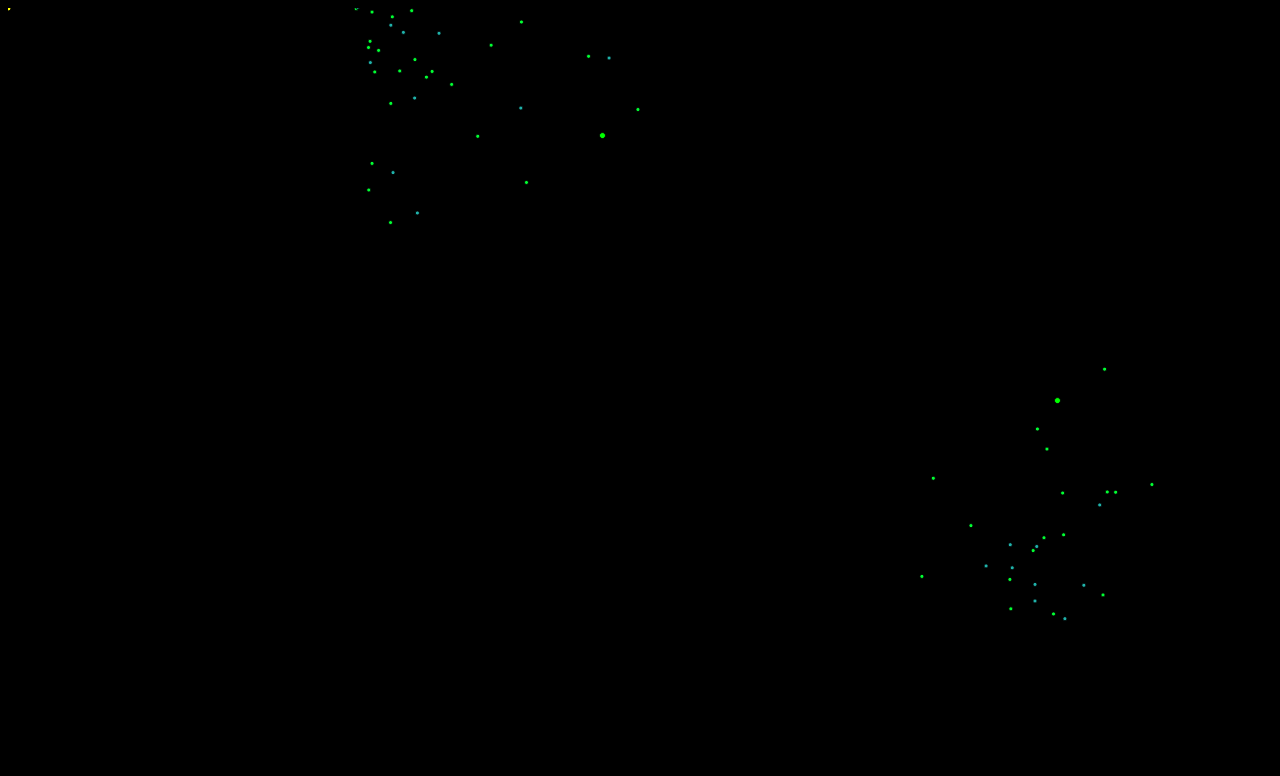
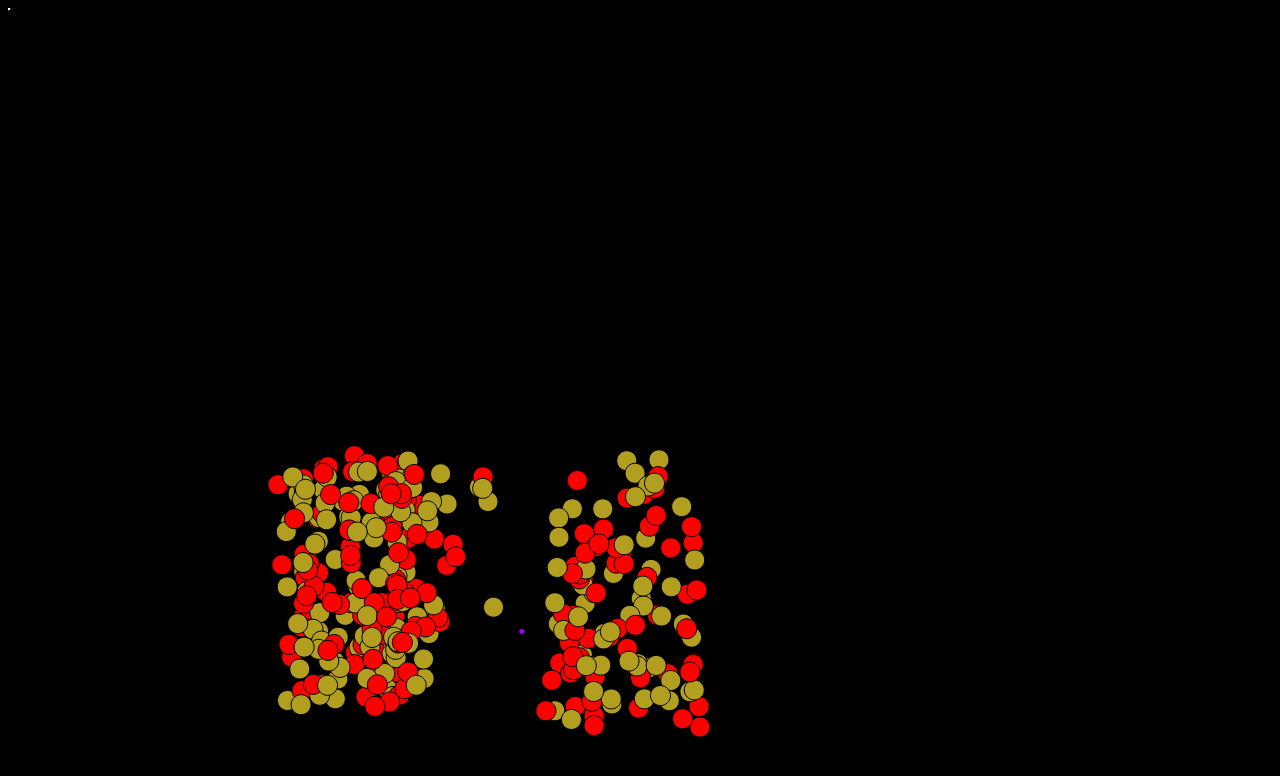
Before and after one commit to YuriyLu/Course-work-2021-Swarm-AI, a plain HTML site: page index.html in a window 1280 px wide. Drawn offline with nearby package versions, Linux system fonts and the light colour scheme; animation ran at ten frames a second.

Commit message:
Refactoring

```diff
--- a/index.html
+++ b/index.html
@@ -1,5 +1,7 @@
 <html>
 <head>
+    <script type="text/javascript" src="src/utils.js"></script>
+    <script type="text/javascript" src="src/globalConstants.js"></script>
     <script type="text/javascript" src="http://code.jquery.com/jquery-2.0.3.min.js"></script>
     <script type="text/javascript" src="src/two.js"></script>
     <script type="text/javascript" src="src/Agent/agent.js"></script>
@@ -9,8 +11,8 @@
     <script type="text/javascript" src="src/Targets/targetCollection.js"></script>
     <script type="text/javascript" src="src/Targets/targetGroup.js"></script>
     <script type="text/javascript" src="src/Targets/targetGroupCache.js"></script>
-    <script type="text/javascript" src="src/systemParameters.js"></script>
-    <script type="text/javascript" src="src/utils.js"></script>
+
+
 
     <style>
         body {
@@ -27,46 +29,38 @@
 <body>
 <div id="canvas" style="background: black"></div>
 <script type="text/javascript">
-    var utils = new Utils(),
-        systemParameters = new SystemParameters(utils);
-
-    var elem = document.getElementById('canvas');
-    var playArea = {
+    randomInt(1, 32)
+    let elem = document.getElementById('canvas');
+    const playArea = {
         width: $(window).width() - 20,
         height: $(window).height() - 40
     };
 
-    var two = new Two(playArea).appendTo(elem);
+    let two = new Two(playArea).appendTo(elem);
 
-    var beeCollection = new Swarm(two, playArea, utils, systemParameters),
-        targetCollection = new TargetCollection(two, playArea, utils, systemParameters);
+    let beeCollection = new Swarm(two, playArea),
+        targetCollection = new TargetCollection(two, playArea);
 
     targetCollection.spawnMouseTarget();
 
-    for (var i = 0; i < systemParameters.targets; i++) {
+    for (let i = 0; i < TARGETS_AMOUNT; i++) {
         targetCollection.spawnTarget();
-    };
+    }
 
-    for(var i = 0; i < systemParameters.bees; i ++) {
-        beeCollection.spawnAgent();
-    };
+    for(let i = 0; i < AGENTS_AMOUNT; i ++) {
+        beeCollection.spawnAgent(i);
+    }
 
-    var targetGroupCache = new TargetGroupCache(targetCollection, systemParameters);
+    const targetGroupCache = new TargetGroupCache(targetCollection);
 
     two.bind('update', function () {
         targetCollection.update();
 
-        var groupedBees = targetGroupCache.getGroup(beeCollection.agents);
+        const groupedBees = targetGroupCache.getGroup(beeCollection.agents);
         beeCollection.update(groupedBees);
     });
 
-    if(systemParameters.frameThrottle) {
-        two.play();
-    } else {
-        // will run the game as fast as possible.
-        // used for debugging perf
-        setInterval(function () { two.update(); }, 0);
-    }
+    two.play();
 </script>
 </body>
 </html>
--- a/src/Agent/agent.js
+++ b/src/Agent/agent.js
@@ -1,53 +1,35 @@
-function Agent(dot, playArea, utils, systemParameters) {
+function Agent(dot, playArea) {
 
     let velocity = { x: 0.0, y: 0.0 },
         acceleration = { x: 0.0, y: 0.0 },
-        position = utils.getRandomPosition(playArea),
-        rf = utils.randomFloat(0.00002, 0.00009),
-        initialFill = dot.fill,
-        accelerationClamp = utils.diffuse(systemParameters.accelerationClamp, 0.15),
-        velocityClamp = utils.diffuse(systemParameters.velocityClamp, 0.15);
+        position = getRandomPosition(playArea),
+        rf = randomFloat(0.00002, 0.00009),
+        accelerationClamp = diffuse(ACCELERATION_CLAMP, 0.15),
+        velocityClamp = diffuse(VELOCITY_CLAMP, 0.15);
 
     const update = function(targetDot, settings) {
         const target = targetDot.translation;
 
-        const d = utils.distanceTo(position, target);
-        const distance = utils.getDistance(d);
+        const d = distanceTo(position, target);
+        const distance = getDistance(d);
 
-        const accelerationRate = distance * rf;
+        const accelerationRate = 1;
         acceleration.x = d.x * accelerationRate;
         acceleration.y = d.y * accelerationRate;
 
-        acceleration.x = utils.clamp(acceleration.x, accelerationClamp);
-        acceleration.y = utils.clamp(acceleration.y, accelerationClamp);
+        acceleration.x = clamp(acceleration.x, accelerationClamp);
+        acceleration.y = clamp(acceleration.y, accelerationClamp);
 
         velocity.x = velocity.x + acceleration.x;
         velocity.y = velocity.y + acceleration.y;
 
-        velocity.x = utils.clamp(velocity.x, velocityClamp);
-        velocity.y = utils.clamp(velocity.y, velocityClamp);
+        velocity.x = clamp(velocity.x, velocityClamp);
+        velocity.y = clamp(velocity.y, velocityClamp);
 
         position.x += velocity.x;
         position.y += velocity.y;
 
         dot.translation.set(position.x, position.y);
-
-        updateLeaderState(settings);
-    };
-
-    const updateLeaderState = function(settings) {
-        if(systemParameters.debug === true) {
-            if(settings != null){
-                dot.fill = settings.fill;
-                dot.scale = settings.scale;
-            }
-            else{
-                if(dot.scale !== 1) {
-                    dot.fill = initialFill;
-                    dot.scale = 1;
-                }
-            }
-        }
     };
 
     return {
--- a/src/Swarm/swarm.js
+++ b/src/Swarm/swarm.js
@@ -1,11 +1,11 @@
-function Swarm(two, playArea, utils, systemParameters) {
+function Swarm(two, playArea) {
 
     let agents = [];
 
-    const spawnAgent = function() {
-        const colour = i % 3 === 0 ? systemParameters.beeAltColour : systemParameters.beeColour;
-        const dot = utils.createDot(two, colour);
-        const agent = new Agent(dot, playArea, utils, systemParameters);
+    const spawnAgent = function(i) {
+        const colour = i % 2 === 0 ? AGENT_MAIN_COLOR : AGENT_SUPPORT_COLOR;
+        const dot = createDot(two, colour);
+        const agent = new Agent(dot, playArea);
         agents.push(agent);
     };
 
@@ -23,7 +23,7 @@ function Swarm(two, playArea, utils, systemParameters) {
                 const agent = groupedAgents[i];
 
                 if (agent === leader) {
-                    agent.update(target, systemParameters.indicator);
+                    agent.update(target);
                 } else {
                     agent.update(leader.dot);
                 }
--- a/src/Targets/target.js
+++ b/src/Targets/target.js
@@ -1,11 +1,11 @@
-function Target(dot, playArea, utils, systemParameters) {
-    let clockwise = utils.randomInt(0, 1) === 0,
-        degrees = utils.randomInt(1, 360),
+function Target(dot, playArea) {
+    let clockwise = randomInt(0, 1) === 0,
+        degrees = randomInt(1, 360),
         pos = dot.translation,
-        speedModifier = utils.diffuse(systemParameters.defaultSpeed, 0.15);
+        speedModifier = diffuse(TARGET_SPEED_MODIFIER, 0.15);
 
     const update = function() {
-        const radians = utils.toRadians(degrees / speedModifier); // convert degrees to radians
+        const radians = toRadians(degrees / speedModifier); // convert degrees to radians
         pos.x = playArea.width  / 2 + (Math.cos(radians) * (playArea.width  / 3));
         pos.y = playArea.height / 2 + (Math.sin(radians) * (playArea.height / 3));
 
--- a/src/Targets/targetCollection.js
+++ b/src/Targets/targetCollection.js
@@ -1,16 +1,16 @@
-function TargetCollection(two, playArea, utils, systemParameters) {
+function TargetCollection(two, playArea) {
 
     let targets = [];
 
     const spawnTarget = function() {
-        const targetDot = utils.createDot(two, systemParameters.targetColour, 3);
-        const target = new Target(targetDot, playArea, utils, systemParameters);
+        const targetDot = createDot(two, TARGETS_COLOR, 3);
+        const target = new Target(targetDot, playArea);
         targets.push(target);
     };
 
     const spawnMouseTarget = function() {
-        const targetDot = utils.createDot(two, systemParameters.mouseTargetColour, 3);
-        const target = new MouseTarget(targetDot, playArea, utils, systemParameters);
+        const targetDot = createDot(two, MOUSE_TARGET_COLOR, 3);
+        const target = new MouseTarget(targetDot, playArea);
         targets.push(target);
     };
 
@@ -25,7 +25,7 @@ function TargetCollection(two, playArea, utils, systemParameters) {
 
         // turn target collection into a wrapped target with children
         for (let i = targets.length - 1; i >= 0; i--) {
-            targetGroups.push(new TargetGroup(targets[i], utils));
+            targetGroups.push(new TargetGroup(targets[i]));
         }
 
         // assign a bee to a target group
@@ -37,15 +37,14 @@ function TargetCollection(two, playArea, utils, systemParameters) {
             // works out closest target for each bee and adds the bee to that target's group
             for (let j = targetGroups.length - 1; j >= 0; j--) {
                 const target = targetGroups[j].target,
-                    distanceTo = utils.distanceTo(bee.dot.translation, target.translation),
-                    distance = utils.getDistance(distanceTo);
+                    distance = getDistance(distanceTo(bee.dot.translation, target.translation));
 
                 if(beeTarget == null || distance < beeTarget.distance) {
                     beeTarget = { target: target, distance: distance, id: j };
                 }
                 else if(distance === beeTarget.distance) {
                     // if they are the same, pick a random one
-                    const rnd = utils.randomInt(0, 1);
+                    const rnd = randomInt(0, 1);
                     beeTarget = rnd === 0 ? beeTarget : { target: target, distance: distance, id: j };
                 }
             }
--- a/src/Targets/targetGroup.js
+++ b/src/Targets/targetGroup.js
@@ -1,4 +1,4 @@
-function TargetGroup(target, utils) {
+function TargetGroup(target) {
 
     let agents = [],
         leader = { agent: null, distance: 0 };
@@ -7,7 +7,7 @@ function TargetGroup(target, utils) {
         agents.push(agent);
 
         // works out the current leader while bees are being added to the array
-        const distance = utils.getDistance(utils.distanceTo(agent.dot.translation, target.translation));
+        const distance = getDistance(distanceTo(agent.dot.translation, target.translation));
         if(leader.agent == null || distance < leader.distance) {
             leader.agent = agent;
             leader.distance = distance;
--- a/src/Targets/targetGroupCache.js
+++ b/src/Targets/targetGroupCache.js
@@ -1,12 +1,12 @@
 // an attempt to reduce redundant calls
-function TargetGroupCache(targetCollection, systemParameters) {
+function TargetGroupCache(targetCollection) {
 
     let groupCache = null,
         groupCacheCount = 0;
 
     const getGroup = function(bees) {
 
-        if(groupCache == null || groupCacheCount > systemParameters.cacheLoops) {
+        if(groupCache == null || groupCacheCount > CACHE_LOOPS) {
             groupCache = targetCollection.groupBees(bees);
             groupCacheCount = 0;
         }
--- /dev/null
+++ b/src/globalConstants.js
@@ -0,0 +1,13 @@
+const AGENTS_AMOUNT = 360;
+const AGENT_MAIN_COLOR = '#ff0000';
+const AGENT_SUPPORT_COLOR = '#b29f20';
+
+const TARGETS_AMOUNT = 2;
+const TARGETS_COLOR = '#9d00ff';
+const MOUSE_TARGET_COLOR = '#ffffff';
+
+const TARGET_SPEED_MODIFIER = 2;
+
+const VELOCITY_CLAMP = 9;
+const ACCELERATION_CLAMP = 0.6;
+const CACHE_LOOPS = 10;
--- a/src/systemParameters.js
+++ /dev/null
@@ -1,31 +0,0 @@
-function SystemParameters(utils) {
-    const debug = utils.urlParam("debug") != 0,
-        indicator = debug ? {fill: 'white', scale: 3} : null,
-        defaultSpeed = parseFloat(utils.urlParam("speed") || 1),
-        bees = parseFloat(utils.urlParam("bees") || 64),
-        beeColour = '#00FF33',
-        beeAltColour = '#20B2AA',
-        targets = parseFloat(utils.urlParam("targets") || 2),
-        targetColour = 'lime',
-        mouseTargetColour = 'yellow',
-        velocityClamp = parseFloat(utils.urlParam("vc") || 9),
-        accelerationClamp = parseFloat(utils.urlParam("ac") || 0.6),
-        frameThrottle = (utils.urlParam("ft") || 1) == 1,
-        cacheLoops = parseInt(utils.urlParam("cl") || 5);
-
-    return {
-        debug: debug,
-        indicator: indicator,
-        defaultSpeed: defaultSpeed,
-        bees: bees,
-        beeColour: beeColour,
-        beeAltColour: beeAltColour,
-        targets: targets,
-        targetColour: targetColour,
-        mouseTargetColour: mouseTargetColour,
-        velocityClamp: velocityClamp,
-        accelerationClamp: accelerationClamp,
-        frameThrottle: frameThrottle,
-        cacheLoops: cacheLoops
-    }
-}
--- a/src/utils.js
+++ b/src/utils.js
@@ -1,38 +1,27 @@
-function Utils() {
-
-    const randomInt = function(min, max) {
+const randomInt = (min, max) => {
     return Math.round(randomFloat(min, max));
 }
 
-    const randomFloat = function(min, max) {
+const randomFloat = (min, max) => {
     return (Math.random() * (max - min) + min).toFixed(5);
-        //return (Math.random() * max) + min;
 }
 
-    const toRadians = function(degrees) {
+const toRadians = (degrees) => {
     return degrees * Math.PI / 180;
 }
 
-    const getAngleBetween = function(self, target) {
-        return Math.atan2(target.y - self.y, target.x - self.x);
-    }
-
-    const getRadiansBetween = function(self, target) {
-        return toRadians(getAngleBetween(self, target));
-    }
-
-    const distanceTo = function(self, target) {
+const distanceTo = (self, target) => {
     return {
         x: target.x - self.x,
         y: target.y - self.y
     };
 }
 
-    const getDistance = function(distanceBetween) {
+const getDistance = (distanceBetween) => {
     return Math.sqrt((distanceBetween.x * distanceBetween.x) + (distanceBetween.y * distanceBetween.y));
 }
 
-    const clamp = function(value, limit) {
+const clamp = (value, limit) => {
     if(value > limit)
         value = limit;
     if(value < -limit)
@@ -41,16 +30,7 @@ function Utils() {
     return value;
 }
 
-    const urlParam = function(name) {
-        const results = new RegExp('[\\?&]' + name + '=([^&#]*)').exec(window.location.href);
-        if (!results)
-        {
-            return 0;
-        }
-        return results[1] || 0;
-    }
-
-    const getRandomPosition = function(playArea) {
+const getRandomPosition = (playArea) => {
     const degrees = randomInt(1, 360);
     const radians = toRadians(degrees);
     const radius = randomInt(1, 300);
@@ -60,37 +40,21 @@ function Utils() {
     return { x: x, y: y };
 }
 
-    const createDot = function(two, colour, size) {
-        const x = -5,
-            y = -5;
+const createDot = (two, color, size) => {
+    const x = 5,
+        y = 5;
 
-        size = size || 2;
+    size = size || 10;
 
     const dot = two.makeCircle(x, y, size);
-        dot.fill = colour || 'yellow';
+    dot.fill = color || 'yellow';
 
     return dot;
 };
 
-    const diffuse = function(value, differential) {
+const diffuse = (value, differential) => {
     const min = 1 - differential,
         max = 1 + differential;
 
     return value * randomFloat(min, max);
 };
-
-    return {
-        randomInt: randomInt,
-        randomFloat: randomFloat,
-        toRadians: toRadians,
-        getAngleBetween: getAngleBetween,
-        getRadiansBetween: getRadiansBetween,
-        distanceTo: distanceTo,
-        getDistance: getDistance,
-        clamp: clamp,
-        urlParam: urlParam,
-        getRandomPosition: getRandomPosition,
-        createDot: createDot,
-        diffuse: diffuse
-    };
-}
```
Lines whose indentation alone changed are shown as unchanged.
